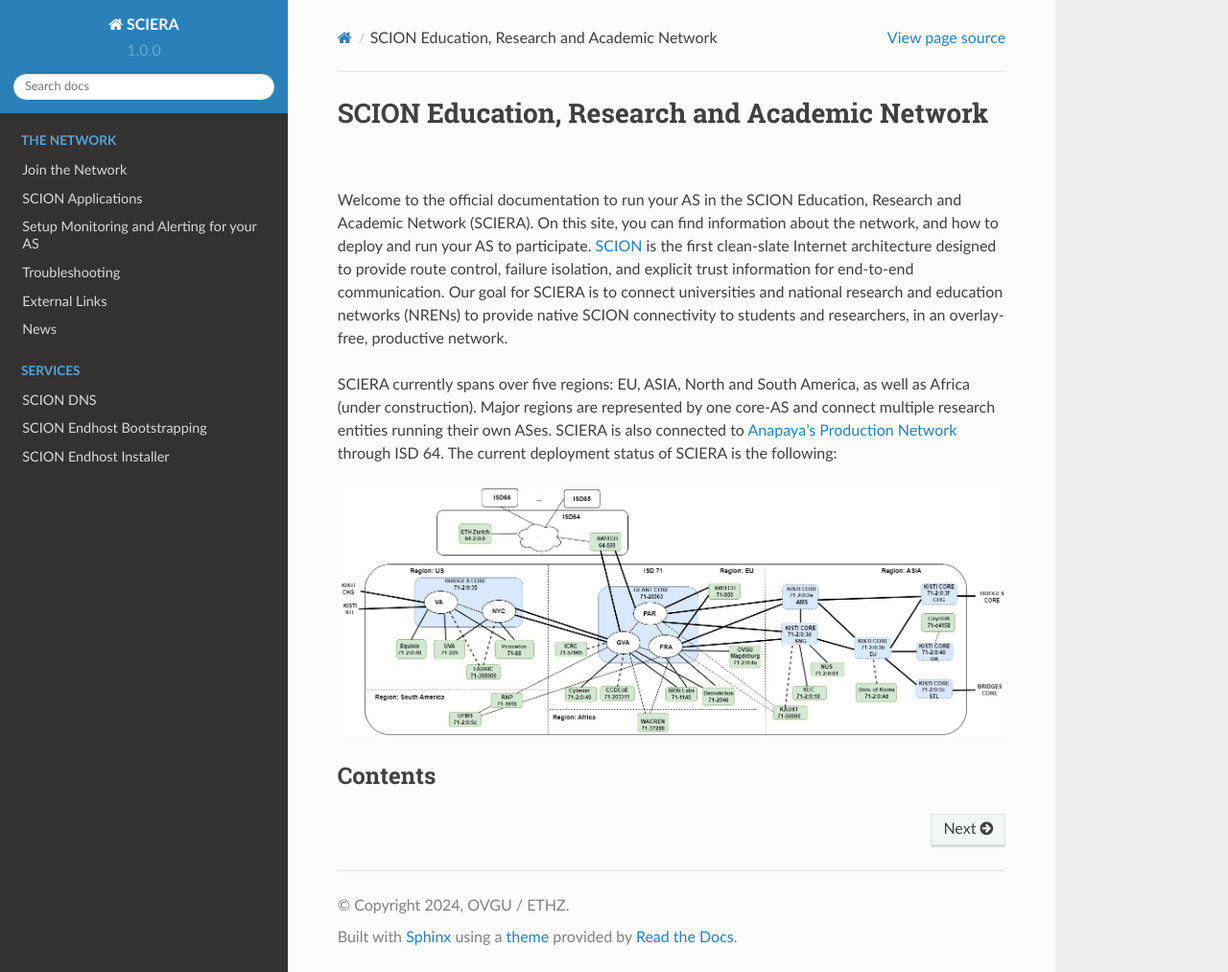
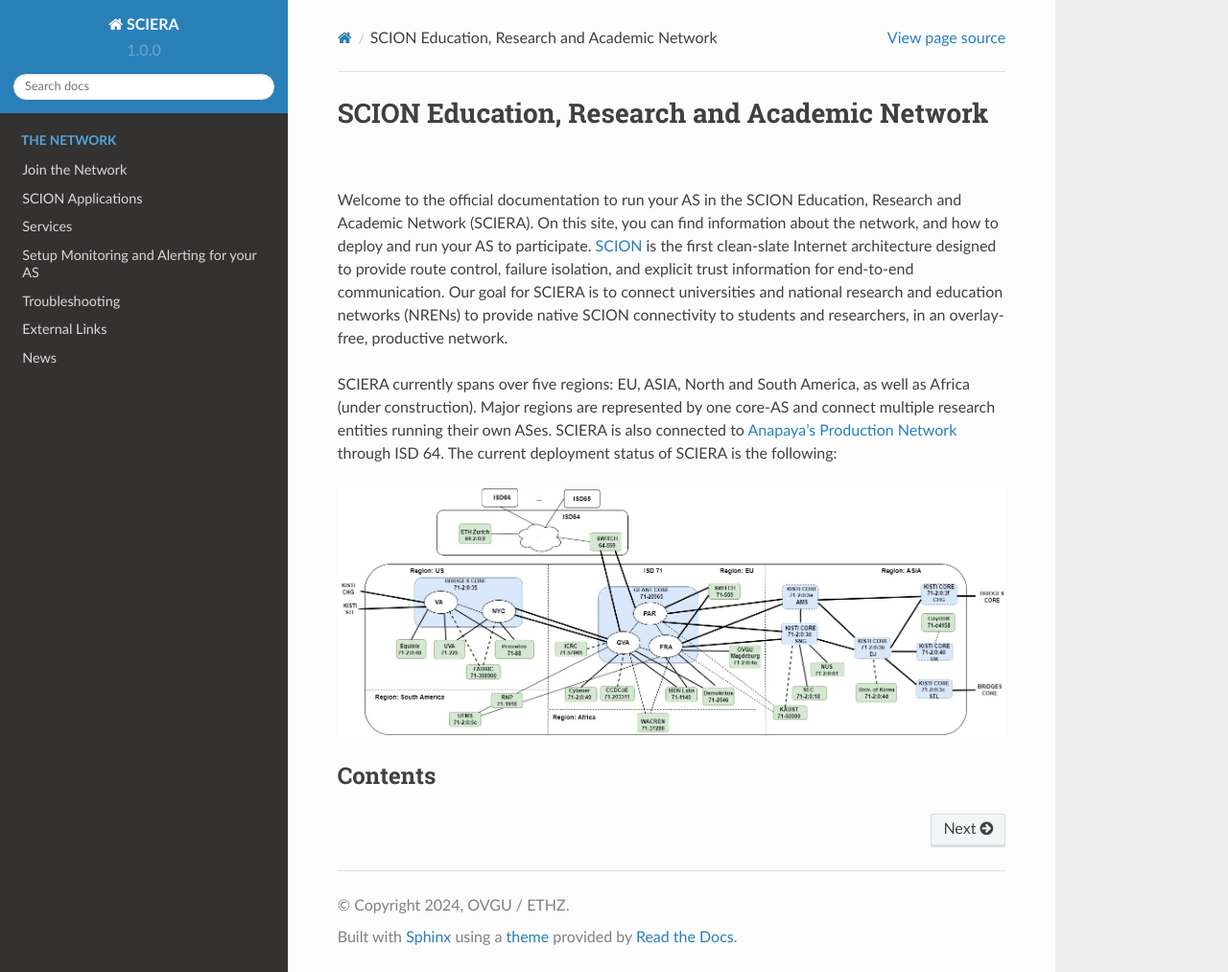
Before and after one commit to netsys-lab/scion-education-network-documentation, a Sphinx documentation site: the page built from docs/source/index.rst, in a window 1280 px wide and 1013 px high. Shown: the whole window at 96% size. Built offline with Sphinx 7.4.7 and the Read the Docs theme 2.0.0, drawn with Linux system fonts in a browser that asks for light colours.

Commit message:
Update index.rst

```diff
--- a/docs/source/index.rst
+++ b/docs/source/index.rst
@@ -19,16 +19,8 @@
 
   join
   applications
+  services
   monitoring
   troubleshooting
   weblinks
   news
-
-.. toctree::
-  :maxdepth: 1
-  :caption: Services
-  :hidden:
-
-  services/dns
-  services/endhost-bootstrap
-  services/scion-host
```
